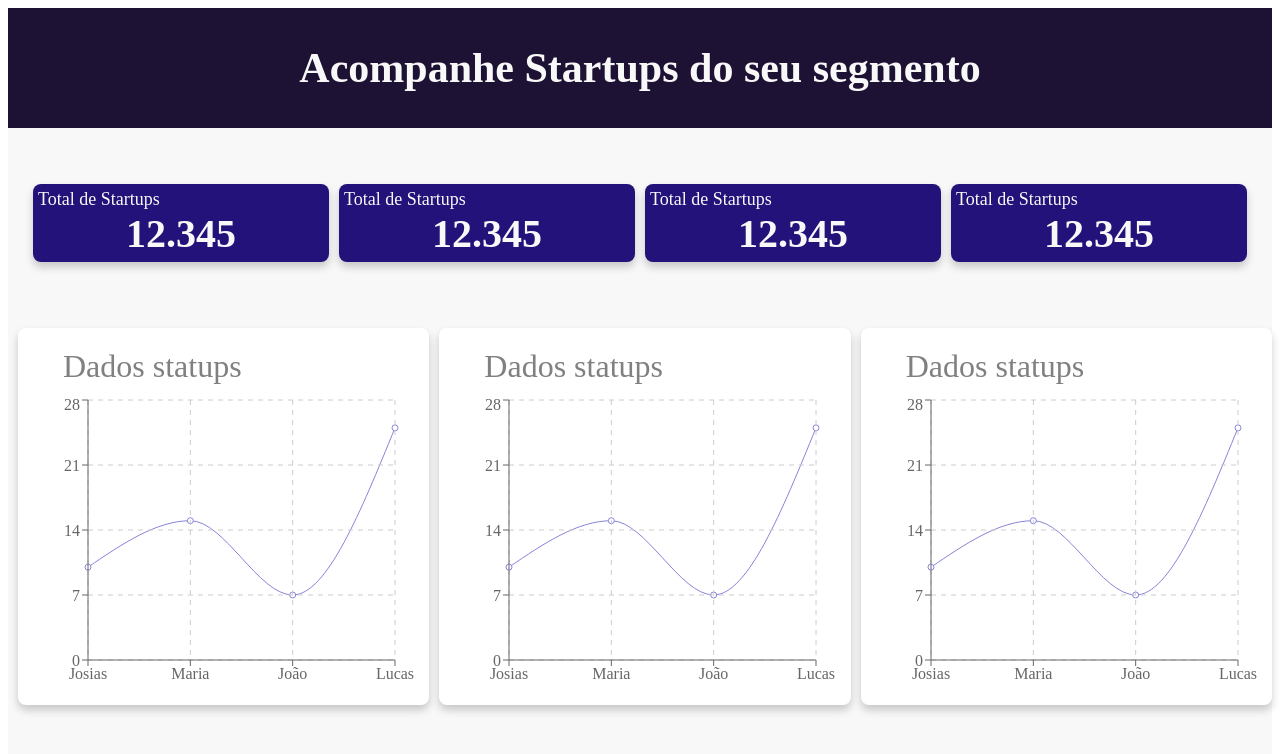
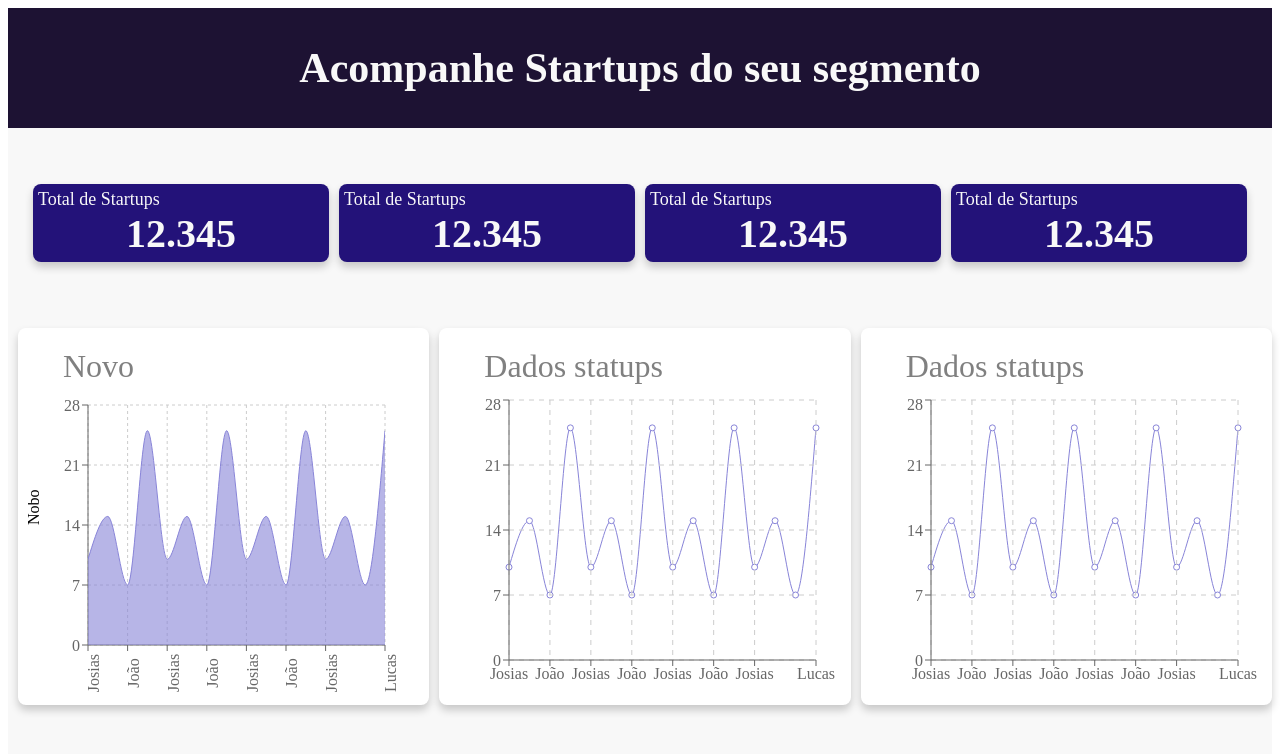
Before and after one commit to filipecancio/megahack-pocket, a React (Create React App) app in the folder frontend/: page / in a window 1280 px wide. Shown: the top 754 px of the page. Built offline with nearby package versions, Linux system fonts and the light colour scheme; no server answers; the HTML template or start-up script is replaced by a standard one.

Commit message:
:lipstick:Create AreaChart

```diff
--- a/frontend/src/App.js
+++ b/frontend/src/App.js
@@ -8,8 +8,21 @@ import { ContainerGraph , TitleGraph, Container, Header, Title,
   ContainerGraphDelay1, ContainerGraphDelay2, ContentHeaderCard,
   Card, TitleCard, TextCard } from './styles';
 
+  import AreaChart from './components/AreaChart';
 
 const dataChart = [
+  {name: "Josias", value: 10},
+  {name: "Maria", value: 15},
+  {name: "João", value: 7},
+  {name: "Lucas", value: 25},
+  {name: "Josias", value: 10},
+  {name: "Maria", value: 15},
+  {name: "João", value: 7},
+  {name: "Lucas", value: 25},
+  {name: "Josias", value: 10},
+  {name: "Maria", value: 15},
+  {name: "João", value: 7},
+  {name: "Lucas", value: 25},
   {name: "Josias", value: 10},
   {name: "Maria", value: 15},
   {name: "João", value: 7},
@@ -84,20 +97,7 @@ function App() {
       </Card>
     </ContentHeaderCard>
     <Container>
-      <ContainerGraph>
-        <TitleGraph>
-          Dados statups
-        </TitleGraph>
-        <ResponsiveContainer width="99%" minHeight={300}>
-          <LineChart data={dataChart} margin={{ top: 5, right: 20, bottom: 5, left: 0 }}>
-            <Line type="monotone" dataKey="value" stroke="#8884d8" />
-            <CartesianGrid stroke="#ccc" strokeDasharray="5 5" />
-            <XAxis dataKey="name" />
-            <YAxis />
-            <Tooltip />
-          </LineChart>
-        </ResponsiveContainer>
-      </ContainerGraph>
+      <AreaChart data={dataChart} title = "Novo" yLabel="Nobo"/>
 
       <ContainerGraphDelay1>
         <TitleGraph>
--- /dev/null
+++ b/frontend/src/components/AreaChart/index.js
@@ -0,0 +1,42 @@
+import React from 'react';
+import { AreaChart, Area, CartesianGrid, XAxis, YAxis, Tooltip,
+  ResponsiveContainer   } from 'recharts';
+import { ContainerGraph, TitleGraph } from './styles';
+
+
+/*
+  data example
+  [
+    {name: "Josias", value: 10},
+    {name: "Maria", value: 15},
+    {name: "João", value: 7},
+    {name: "Lucas", value: 25}
+  ]
+*/
+
+
+export default function CustomAreaChart({data, title, yLabel}) {
+  return (
+    <>
+      <ContainerGraph>
+        <TitleGraph>
+          {title}
+        </TitleGraph>
+        <ResponsiveContainer width="99%" minHeight={300}>
+          <AreaChart
+              data={data}
+              margin={{
+                top: 10, right: 30, left: 0, bottom: 0,
+              }}
+            >
+              <CartesianGrid strokeDasharray="3 3" />
+              <XAxis dataKey="name" angle={-90} dy={20} height={50}/>
+              <YAxis  label={{ value: yLabel, angle: -90, position: 'insideLeft' }} />
+              <Tooltip />
+              <Area type="monotone" dataKey="value" stroke="#8884d8" fill="#8884d8" />
+            </AreaChart>
+        </ResponsiveContainer>
+      </ContainerGraph>
+    </>
+  );
+}
--- /dev/null
+++ b/frontend/src/components/AreaChart/styles.js
@@ -0,0 +1,174 @@
+import styled from 'styled-components';
+
+
+
+export const Container = styled.div`
+  display: flex;
+
+  min-height : calc(100vh - 80px);
+  justify-content: center;
+  align-items : flex-start;
+  background-color : rgb(248,248,248);
+  flex-direction: row;
+
+
+  @media (max-width:1220px) {
+    flex-direction: column;
+    align-items : center;
+  }
+  transition : all .5s;
+`;
+
+
+
+export const ContainerGraph =styled.div`
+  max-width : 600px;
+  max-height : 400px;
+  width : 100%;
+  flex-direction: row;
+  justify-content: center;
+  align-content: center;
+  padding : 10px;
+  background-color : #fff;
+  margin-bottom: 10px;
+  margin-top: 10px;
+  margin-left : 10px;
+  box-shadow: 0 5px 8px rgba(0,0,0,0.2);
+  border-radius: 8px;
+
+  @keyframes slideInUp {
+  from {
+    -webkit-transform: translate3d(0, 100%, 0);
+    transform: translate3d(0, 100%, 0);
+    visibility: hidden;
+  }
+
+  to {
+    -webkit-transform: translate3d(0, 0, 0);
+    transform: translate3d(0, 0, 0);
+    visibility: visible;
+  }
+  }
+
+  -webkit-animation-name: slideInUp;
+  animation-name: slideInUp;
+
+  -webkit-animation-duration: 1s;
+  animation-duration: 1s;
+  -webkit-animation-fill-mode: both;
+  animation-fill-mode: both;
+`;
+
+export const ContainerGraphDelay1 = styled(ContainerGraph)`
+  -webkit-animation-delay: .4s;
+  animation-delay: .4s;
+`;
+
+export const ContainerGraphDelay2 = styled(ContainerGraph)`
+  -webkit-animation-delay: .8s;
+  animation-delay: .8s;
+`;
+
+export const TitleGraph  = styled.div`
+  font-size : 32px;
+  font-weight :500;
+  padding: 10px;
+  margin-left: 25px;
+  color : #808080;
+`;
+
+export const Header = styled.div`
+  height: 80px;
+  padding: 20px;
+  flex: 1;
+  background-color : rgb(29,18,51);
+  justify-content : center;
+  align-items : center;
+  display : flex;
+`;
+
+export const Title = styled.div`
+  font-size : 42px;
+  font-weight : 700;
+  color : rgb(248,248,248);
+`;
+
+
+
+// Cards styles
+export const ContentHeaderCard = styled.div`
+  min-height: 150px;
+  padding: 20px;
+
+  background-color : rgb(248,248,248);
+  justify-content : space-between;
+  align-items : center;
+  display : flex;
+
+
+
+  @media (max-width:880px) {
+    display : flex;
+    flex-wrap: wrap;
+  }
+`;
+
+export const Card = styled.div`
+  flex: 1;
+  padding: 5px;
+  background-color : rgb(35,18,121);
+  box-shadow: 0 5px 8px rgba(0,0,0,0.2);
+  max-width: 300px;
+  border-radius: 8px;
+
+  width : 100%;
+  height : 100%;
+  margin-left : 5px;
+  margin-right : 5px;
+
+  transition: all .5s;
+
+  @media (max-width:880px) {
+    min-width: 250px;
+    margin-bottom : 10px;
+  }
+
+
+  @keyframes slideInUp {
+  from {
+    -webkit-transform: translate3d(0, 100%, 0);
+    transform: translate3d(0, 100%, 0);
+    visibility: hidden;
+  }
+
+  to {
+    -webkit-transform: translate3d(0, 0, 0);
+    transform: translate3d(0, 0, 0);
+    visibility: visible;
+  }
+  }
+
+  -webkit-animation-name: slideInUp;
+  animation-name: slideInUp;
+
+  -webkit-animation-duration: 1s;
+  animation-duration: 1s;
+  -webkit-animation-fill-mode: both;
+  animation-fill-mode: both;
+
+`;
+
+export const TitleCard = styled.div`
+  color : rgb(248,248,248);
+  font-size: 18px;
+  width: 100%;
+  font-weight: 500;
+`;
+
+export const TextCard = styled.div`
+  color : rgb(248,248,248);
+  font-size: 40px;
+  width: 100%;
+  font-weight: 600;
+  text-align: center;
+`;
```
Also changed, not shown: frontend/src/components/CharLine/index.js (deleted), frontend/src/components/CharLine/styles.js (deleted).
